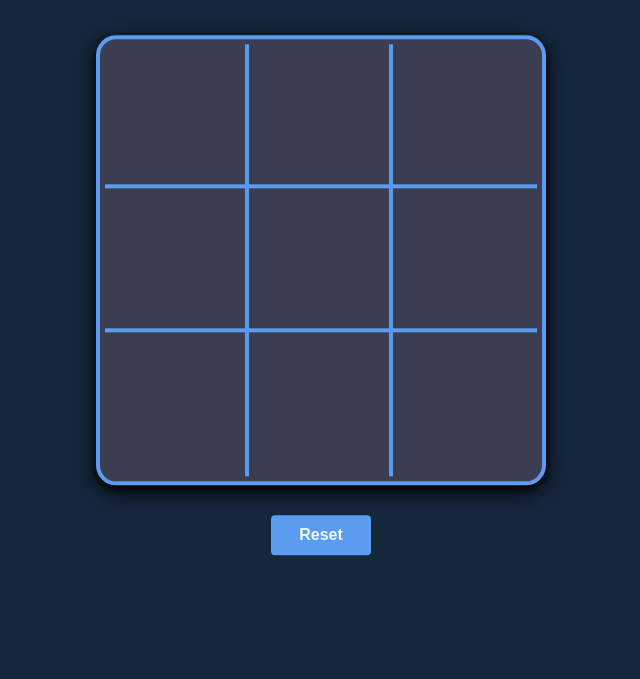
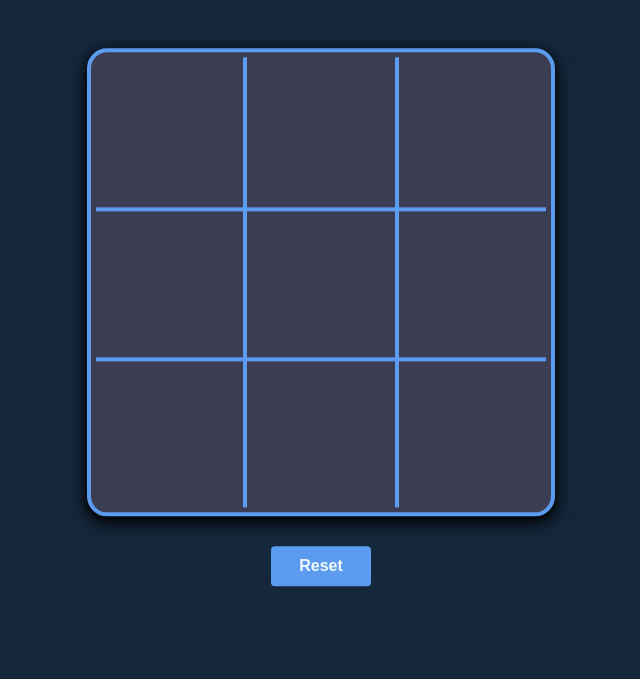
Before and after one commit to Shekhulogy/Tic-Tac-Toe-game, a plain HTML site: page index.html in a window 1280 px wide. Shown: the part 148-827 px from the top of the page, without its empty margins (319-959 px from the left). Drawn offline with Linux system fonts and the light colour scheme.

Commit message:
some changes in css of board

```diff
--- a/style.css
+++ b/style.css
@@ -1,14 +1,10 @@
-* {
+html,
+body {
+  height: 100%;
+  max-height: -webkit-fill-available;
   margin: 0;
   padding: 0;
-  box-sizing: border-box;
   font-family: "Blackboard", sans-serif;
-}
-
-html,
-body {
-  height: 100vh;
-  max-height: -webkit-fill-available;
   background-color: #14273b;
   color: #ffffff;
 }
```
